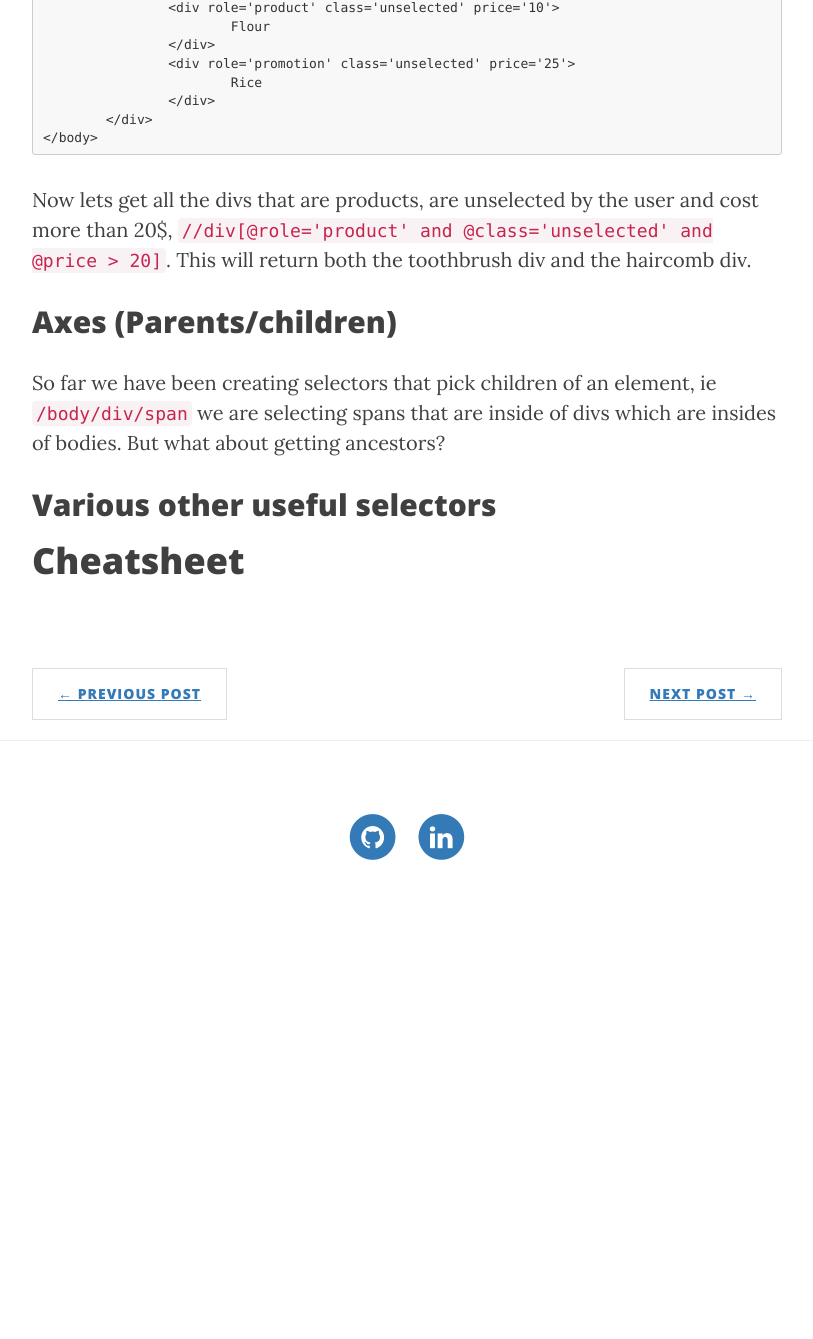
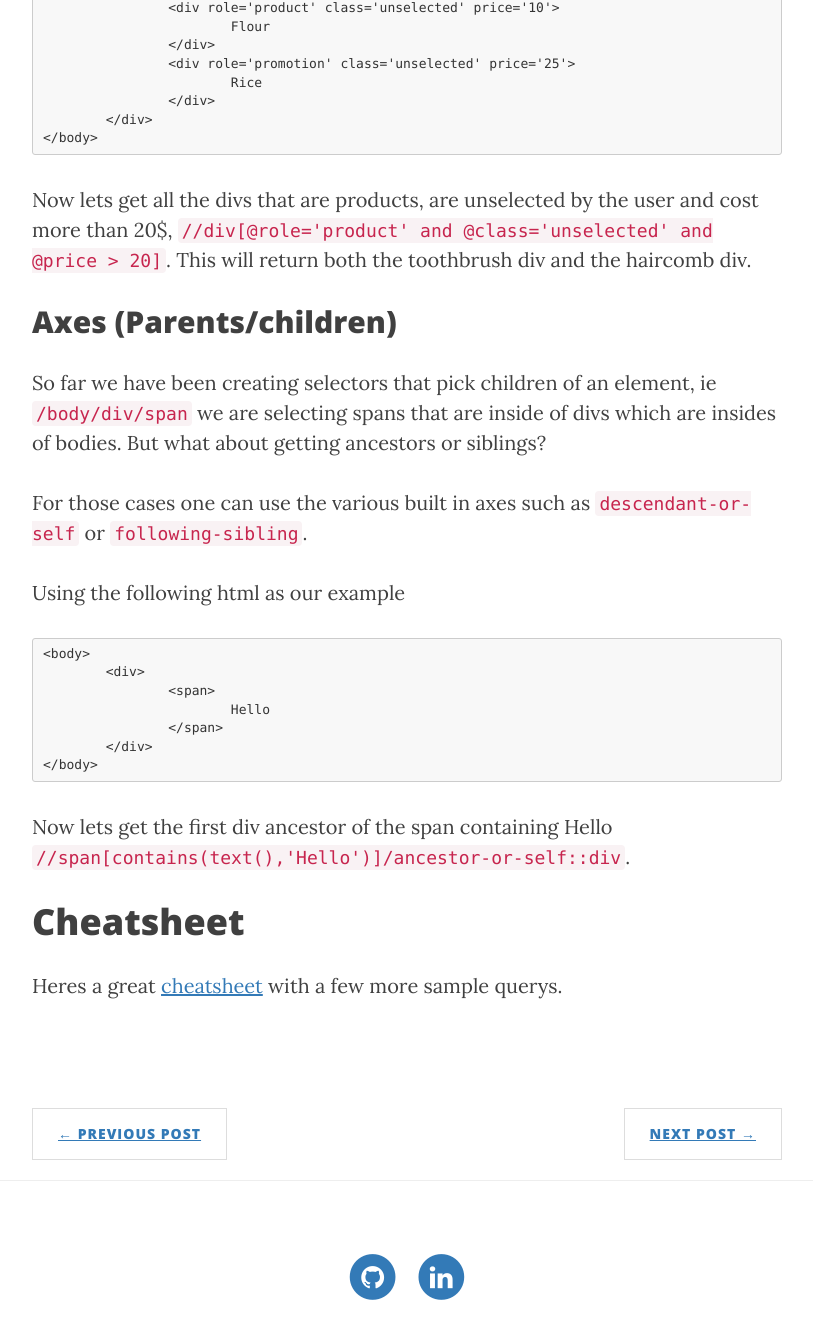
Before and after one commit to kwojcicki/kwojcicki.github.io, a Jekyll site: the page built from _posts/2019-01-11-XPATH.md, in a window 1280 px wide and 1400 px high, scrolled down 5872 px. Shown: the top 1339 px of the window, without its empty margins (233-1046 px from the left). Built offline with Jekyll 4.4.1, drawn with Linux system fonts in a browser that asks for light colours; nearby versions of some CDN libraries; before the commit the page ends 6831 px from its top, so only the background shows below that.

Commit message:
Finished up xpath tutorial

````diff
--- a/_posts/2019-01-11-XPATH.md
+++ b/_posts/2019-01-11-XPATH.md
@@ -124,8 +124,24 @@ Now lets get all the divs that are products, are unselected by the user and cost
 
 ## Axes (Parents/children)
 
-So far we have been creating selectors that pick children of an element, ie ```/body/div/span``` we are selecting spans that are inside of divs which are insides of bodies. But what about getting ancestors?
+So far we have been creating selectors that pick children of an element, ie ```/body/div/span``` we are selecting spans that are inside of divs which are insides of bodies. But what about getting ancestors or siblings?
 
-## Various other useful selectors
+For those cases one can use the various built in axes such as ```descendant-or-self``` or ```following-sibling```.
+
+Using the following html as our example
+
+```
+<body>
+	<div>
+		<span>
+			Hello
+		</span>
+	</div>
+</body>
+```
+
+Now lets get the first div ancestor of the span containing Hello ```//span[contains(text(),'Hello')]/ancestor-or-self::div```.
 
 # Cheatsheet
+
+Heres a great [cheatsheet](https://devhints.io/xpath) with a few more sample querys.
````
